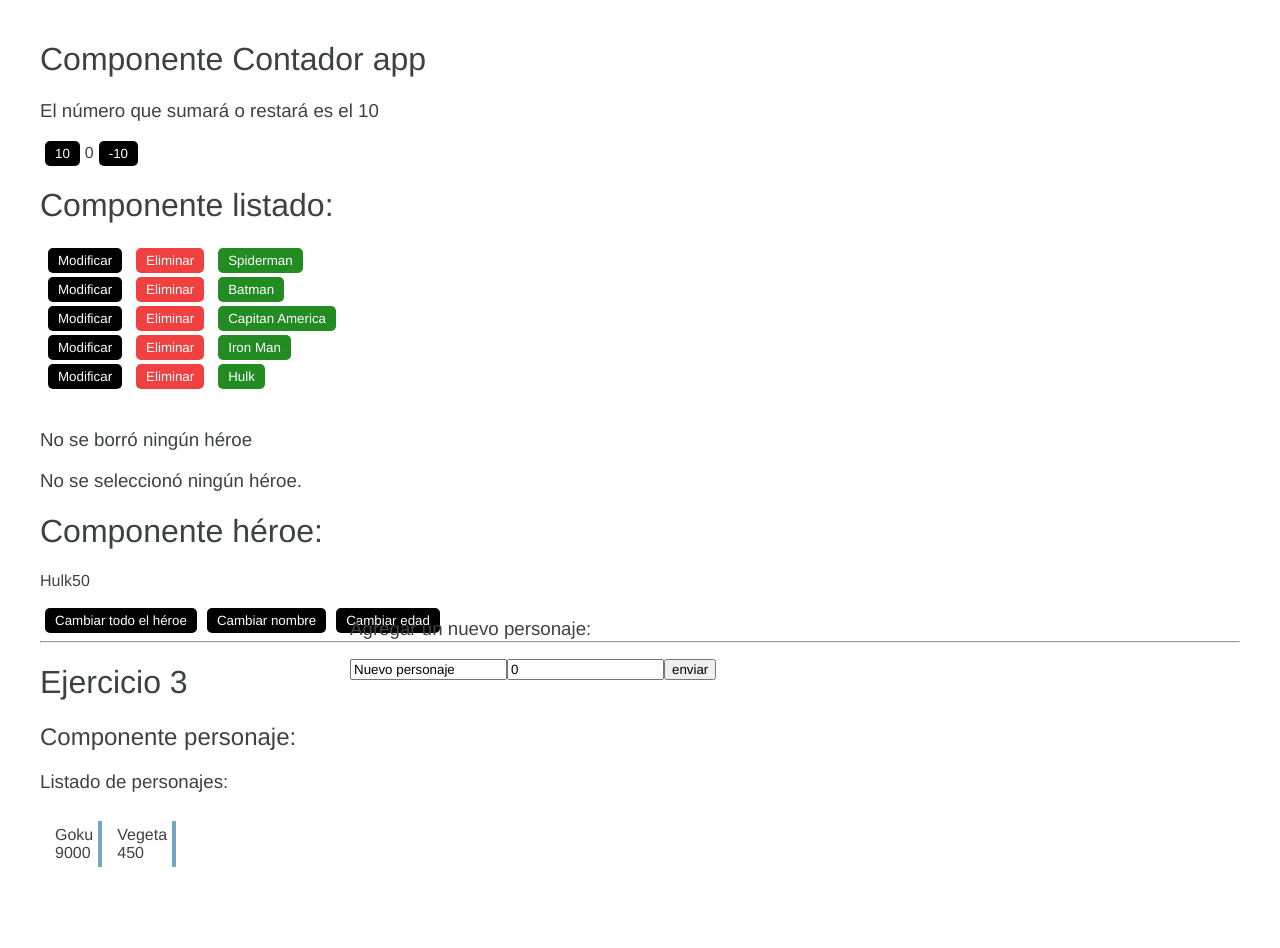
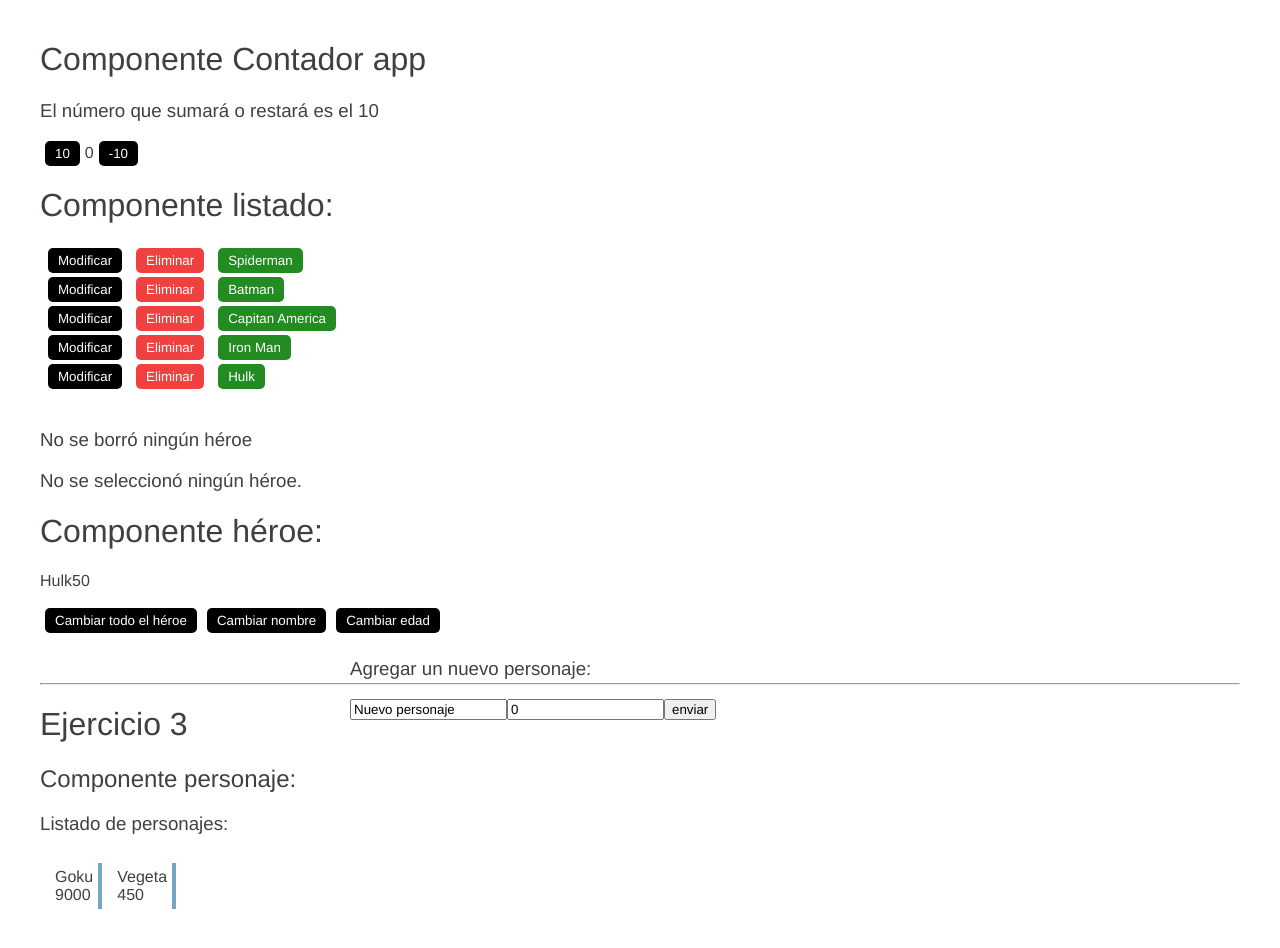
Before and after one commit to fvameric/DAW2_Angular_Heroes, an Angular app: page / in a window 1280 px wide. Shown: the top 948 px of the page. Before the commit the page ends 917 px from the top, so only its background shows below. Built offline with nearby package versions, Linux system fonts and the light colour scheme.

Commit message:
main page css little change

```diff
--- a/src/app/dbz/main-page/main-page.component.css
+++ b/src/app/dbz/main-page/main-page.component.css
@@ -1,6 +1,10 @@
+.wrapper{
+    margin-top: 50px;
+}
+
 .formulario{
     position: absolute;
-    bottom: 15%;
+    bottom: 10%;
     left: 350px;
 }
 
```
